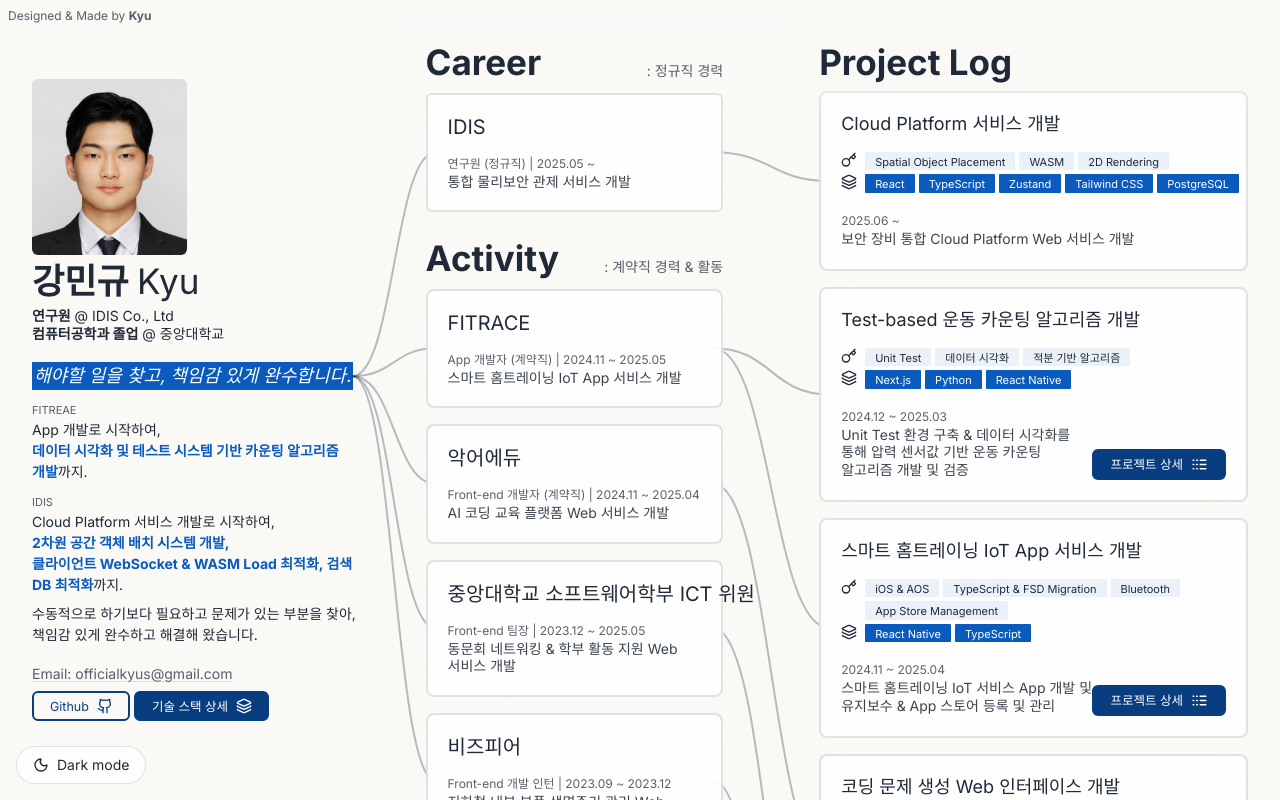
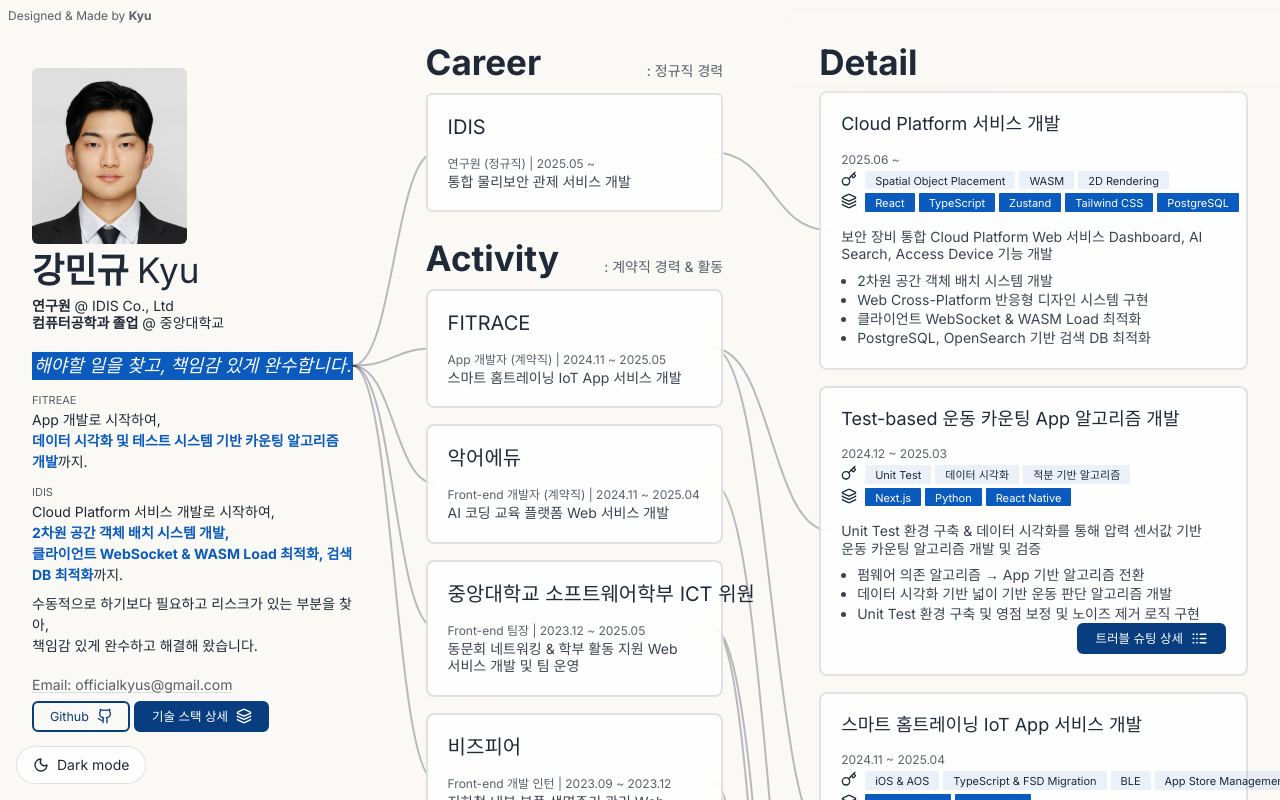
Before and after one commit to selfishAltruism/Masterpiece_of_The_Portfolio, a Next.js app: page / in a window 1280 px wide. Built offline with nearby package versions, Linux system fonts and the light colour scheme.

Commit message:
[#1] (feat) development element 내부 tasks 추가.

```diff
--- a/src/app/page.tsx
+++ b/src/app/page.tsx
@@ -206,7 +206,7 @@ export default function MainPage() {
           </section>
           <section
             className="col-span-5 row-span-4 max-lg:row-span-5 xl:col-span-4 xl:row-span-5"
-            aria-label="Project Log"
+            aria-label="Detail"
           >
             <DevelopmentList ref={devLogRef} />
           </section>
--- a/src/entities/main/DevelopmentCard.tsx
+++ b/src/entities/main/DevelopmentCard.tsx
@@ -13,8 +13,8 @@ export const DevelopmentCard = ({
     <div
       id={`dev-${development.id}`}
       className={cn(
-        "theme-panel theme-text-primary z-10 mb-2 mt-2 flex items-end justify-between rounded-lg border-2 p-5",
-        "max-lg:flex-col max-lg:gap-5 max-md:gap-2",
+        "theme-panel theme-text-primary z-10 mb-2 mt-2 flex flex-col items-end justify-between rounded-lg border-2 p-5",
+        "max-lg:gap-5 max-md:gap-2",
         "duration-200 sm:hover:scale-[1.015]",
       )}
     >
@@ -22,6 +22,10 @@ export const DevelopmentCard = ({
         <h3 className="mb-4 text-lg leading-tight max-md:mb-2 max-md:text-[13px] lg:w-[calc(100%+135px)]">
           {development.title}
         </h3>
+        <p className="theme-text-soft mb-1 text-xs leading-tight max-md:text-[10px]">
+          {development.period}
+        </p>
+
         <div className="flex gap-1 lg:w-[calc(100%+135px)]">
           <Key size={16} className="mr-1 min-w-4" />
           <div className="mb-1 flex flex-wrap items-center gap-1">
@@ -30,26 +34,34 @@ export const DevelopmentCard = ({
             ))}
           </div>
         </div>
+        {development.techStacks.length > 0 && (
           <div className="flex gap-1 lg:w-[calc(100%+135px)]">
             <Layers size={16} className="mr-1 min-w-4" />
-          <div className="mb-5 flex flex-wrap items-center gap-1 max-md:mb-2">
+            <div className="flex flex-wrap items-center gap-1 max-md:mb-2">
               {development.techStacks.map((tag, i) => (
                 <SolidStackSpan key={tag} idx={i} tag={tag} />
               ))}
             </div>
           </div>
+        )}
 
-        <p className="theme-text-soft mb-[2px] text-xs leading-tight max-md:text-[10px]">
-          {development.period}
-        </p>
-        <p className="theme-text-muted mb-[2px] text-sm leading-tight max-md:text-[11px]">
+        <p className="theme-text-muted mb-[2px] mt-4 text-sm leading-tight max-md:text-[11px]">
           {development.description}
         </p>
+        {development.tasks && development.tasks.length > 0 && (
+          <div className="mt-2">
+            <ul className="theme-text-muted list-disc space-y-0 pl-4 text-sm leading-snug max-md:text-[11px]">
+              {development.tasks.map((task) => (
+                <li key={task}>{task}</li>
+              ))}
+            </ul>
+          </div>
+        )}
       </div>
 
       {development.link && (
         <div className="">
-          <BasicButton to={development.link}>프로젝트 상세</BasicButton>
+          <BasicButton to={development.link}>트러블 슈팅 상세</BasicButton>
         </div>
       )}
     </div>
--- a/src/entities/main/TechStackDrawer.tsx
+++ b/src/entities/main/TechStackDrawer.tsx
@@ -99,6 +99,15 @@ export const TechStackDrawer = () => {
           </div>
 
           <div className="theme-panel flex flex-col gap-2 rounded-[3px] border p-2">
+            <strong className="ml-[1px]">Tool</strong>
+            <div className="flex flex-wrap gap-1">
+              {techStacks["Well-used / Tool"].map((name, idx) => (
+                <SolidStackSpan key={name} tag={name} idx={idx} />
+              ))}
+            </div>
+          </div>
+
+          <div className="theme-panel flex flex-col gap-2 rounded-[3px] border p-2">
             <strong className="ml-[1px]">Library</strong>
             <div className="flex flex-wrap gap-1">
               {techStacks["Well-used / Library"].map((name, idx) => (
--- a/src/entities/mobile/MobileDevelopmentNode.tsx
+++ b/src/entities/mobile/MobileDevelopmentNode.tsx
@@ -71,10 +71,8 @@ const MobileDevelopmentNode = ({
         <p className="theme-text-soft mb-1 text-[11px] leading-tight">
           {development.period}
         </p>
-        <p className="theme-text-muted mb-3 text-[12px] leading-snug">
-          {development.description}
-        </p>
-        <div className="mb-2 flex flex-wrap gap-1">
+
+        <div className="mb-1 mt-2 flex flex-wrap gap-1">
           <Key size={16} className="mr-1 min-w-4" />
           {development.tags.map((tag, idx) => (
             <OutlineStackSpan key={tag} idx={idx} tag={tag} />
@@ -86,10 +84,22 @@ const MobileDevelopmentNode = ({
             <SolidStackSpan key={tag} idx={idx} tag={tag} />
           ))}
         </div>
+        <p className="theme-text-muted mt-3 text-[12px] leading-snug">
+          {development.description}
+        </p>
+        {development.tasks && development.tasks.length > 0 && (
+          <div className="my-2">
+            <ul className="theme-text-muted list-disc space-y-0 pl-4 text-[11px] leading-snug">
+              {development.tasks.map((task) => (
+                <li key={task}>{task}</li>
+              ))}
+            </ul>
+          </div>
+        )}
         {development.link && (
           <div className="flex w-full justify-end">
             <div className="mt-3 w-min">
-              <BasicButton to={development.link}>프로젝트 상세</BasicButton>
+              <BasicButton to={development.link}>트러블 슈팅 상세</BasicButton>
             </div>
           </div>
         )}
--- a/src/entities/mobile/MobileProfile.tsx
+++ b/src/entities/mobile/MobileProfile.tsx
@@ -114,7 +114,7 @@ const MobileProfile = () => {
           까지.
         </p>
         <p className="break-keep leading-relaxed">
-          수동적으로 하기보다 필요하고 문제가 있는 부분을 찾아, <br />
+          수동적으로 하기보다 필요하고 리스크가 있는 부분을 찾아, <br />
           책임감 있게 완수하고 해결해 왔습니다.
         </p>
       </div>
--- a/src/shared/@types/data.d.ts
+++ b/src/shared/@types/data.d.ts
@@ -36,6 +36,7 @@ declare namespace Data {
     period: string;
     tags: string[];
     techStacks: string[];
+    tasks?: string[];
     link?: string;
   }
 }
--- a/src/shared/data/development.ts
+++ b/src/shared/data/development.ts
@@ -4,7 +4,8 @@ export const developmentLogs: Data.Development[] = [
     linkedTo: "career",
     linkedId: 1,
     title: "Cloud Platform 서비스 개발",
-    description: "보안 장비 통합 Cloud Platform Web 서비스 개발",
+    description:
+      "보안 장비 통합 Cloud Platform Web 서비스 Dashboard, AI Search, Access Device 기능 개발",
     period: "2025.06 ~",
     tags: ["Spatial Object Placement", "WASM", "2D Rendering"],
     techStacks: [
@@ -14,21 +15,31 @@ export const developmentLogs: Data.Development[] = [
       "Tailwind CSS",
       "PostgreSQL",
     ],
+    tasks: [
+      "2차원 공간 객체 배치 시스템 개발",
+      "Web Cross-Platform 반응형 디자인 시스템 구현",
+      "클라이언트 WebSocket & WASM Load 최적화",
+      "PostgreSQL, OpenSearch 기반 검색 DB 최적화",
+    ],
   },
 
   {
     id: 1,
     linkedTo: "activity",
     linkedId: 0,
-    title: "Test-based 운동 카운팅 알고리즘 개발",
+    title: "Test-based 운동 카운팅 App 알고리즘 개발",
     description:
       "Unit Test 환경 구축 & 데이터 시각화를 통해 압력 센서값 기반 운동 카운팅 알고리즘 개발 및 검증",
     period: "2024.12 ~ 2025.03",
     tags: ["Unit Test", "데이터 시각화", "적분 기반 알고리즘"],
     techStacks: ["Next.js", "Python", "React Native"],
     link: "detail/23248a0856d480c094d6de520c708f2d",
+    tasks: [
+      "펌웨어 의존 알고리즘 → App 기반 알고리즘 전환",
+      "데이터 시각화 기반 넓이 기반 운동 판단 알고리즘 개발",
+      "Unit Test 환경 구축 및 영점 보정 및 노이즈 제거 로직 구현",
+    ],
   },
-
   {
     id: 0,
     linkedTo: "activity",
@@ -40,11 +51,17 @@ export const developmentLogs: Data.Development[] = [
     tags: [
       "iOS & AOS",
       "TypeScript & FSD Migration",
-      "Bluetooth",
+      "BLE",
       "App Store Management",
     ],
     techStacks: ["React Native", "TypeScript"],
     link: "detail/23248a0856d480aeadf7e397b2582b86",
+    tasks: [
+      "실시간 데이터 처리 구조 설계 및 최적화",
+      "App 내부 튜토리얼 UI 개발",
+      "홈트레이닝 자극 UI 구현",
+      "iOS & AOS App 스토어 등록 및 버전 관리",
+    ],
   },
 
   {
@@ -58,13 +75,35 @@ export const developmentLogs: Data.Development[] = [
     tags: ["WYS | WYG MD Editor", "Pre-signed URL", "MD Export & Import"],
     techStacks: ["Next.js", "TypeScript", "Zustand", "Tailwind CSS"],
     link: "detail/23248a0856d48058a94bcaec414175df",
+    tasks: [
+      "코딩 문제 생성 인터페이스 개발",
+      "Next.js CSR/SSR 환경 렌더링 개선",
+    ],
+  },
+
+  {
+    id: 8,
+    linkedTo: "activity",
+    linkedId: 2,
+    title: "Front-end 팀 운영",
+    description:
+      "중앙대학교 소프트웨어학부 ICT 위원회 Front-end 팀장 활동 및 팀 운영",
+    period: "2023.12 ~ 2024.12",
+    tags: ["Agile 방법론", "Scrum"],
+    techStacks: [],
+    tasks: [
+      "Agile 방법론 기반 Sprint 운영",
+      "기능 별 역할 분배",
+      "Next.js, 인증/인가 구조 관련 교육 진행",
+      "서비스 홍보 Web 페이지 구현 & SEO 최적화",
+    ],
   },
 
   {
     id: 3,
     linkedTo: "activity",
     linkedId: 2,
-    title: "네트워킹 서비스 Next.js & 인증/인가 구조 구축",
+    title: "Next.js Setting & 인증/인가 구조 구축",
     description:
       "Next.js 기반 SSR & CSR 개발환경 구축 & Refrash Token 기반 인증/인가 시스템 구현",
     period: "2024.07 ~ 2024.10",
@@ -77,6 +116,10 @@ export const developmentLogs: Data.Development[] = [
       "Tailwind CSS",
     ],
     link: "detail/23248a0856d480b2aa44c113e1a8acde",
+    tasks: [
+      "App Structure 및 Layout 설계",
+      "SSR/CSR 통합 인증/인가 시스템 구축",
+    ],
   },
 
   {
@@ -89,6 +132,10 @@ export const developmentLogs: Data.Development[] = [
     period: "2023.09 ~ 2023.11",
     tags: ["Grid Wab Library", "Tree 구조 시각화 & 관리 Tool"],
     techStacks: ["React", "TypeScript", "Redux"],
+    tasks: [
+      "Grid 내부 검색, 정렬, Cell 병합 기능 구현",
+      "Drag & Drop 기반 Tree 구조 관리 기능 구현",
+    ],
   },
 
   /* {
--- a/src/shared/data/group.ts
+++ b/src/shared/data/group.ts
@@ -42,7 +42,7 @@ export const activities: Data.Activity[] = [
   {
     id: 2,
     name: "중앙대학교 소프트웨어학부 ICT 위원회",
-    description: "동문회 네트워킹 & 학부 활동 지원 Web 서비스 개발",
+    description: "동문회 네트워킹 & 학부 활동 지원 Web 서비스 개발 및 팀 운영",
     position: "Front-end 팀장",
     period: "2023.12 ~ 2025.05",
     /* result: "https://causw.co.kr",
--- a/src/shared/data/techstacks.ts
+++ b/src/shared/data/techstacks.ts
@@ -1,19 +1,19 @@
 export const techStacks = {
   "Core Dev Area": [
     "Web & App Cross-Platform",
+    "RWD",
     "Web Graphics",
-    "RWD",
     "SSR-based SEO",
   ],
 
   "Pretty well-used / Language": ["JavaScript", "TypeScript"],
-  "Pretty well-used / Framework": [
-    "React",
-    "Next.js",
-    "React Native",
-    "PostgreSQL",
+  "Pretty well-used / Framework": ["React", "Next.js", "React Native", "Expo"],
+  "Pretty well-used / Tool": [
+    "Visual Studio Code",
+    "Vite",
+    "Webpack",
+    "ESLint",
   ],
-  "Pretty well-used / Tool": ["VS Code", "Vite", "Webpack", "ESLint"],
   "Pretty well-used / Library": [
     "Axios",
     "Zustand",
@@ -24,6 +24,7 @@ export const techStacks = {
   ],
 
   "Well-used / Language": ["C++", "Python", "Dart"],
-  "Well-used / Framework": ["Flutter", "FastAPI"],
+  "Well-used / Framework": ["Flutter", "FastAPI", "PostgreSQL"],
+  "Well-used / Tool": ["Visual Studio"],
   "Well-used / Library": ["Redux", "Recoil", "react-hook-form", "Tiptap"],
 };
--- a/src/widgets/detail/Header.tsx
+++ b/src/widgets/detail/Header.tsx
@@ -29,16 +29,16 @@ interface DetailStacksProps {
 export const DetailStacks = ({ tags, techs, className }: DetailStacksProps) => (
   <div className={className}>
     <h1 className="flex items-start gap-1 font-bold tracking-tight">
-      <Key size={16} className="mt-0.5 min-w-4" />
-      <div className="flex w-full flex-wrap gap-1">
+      <div className="flex w-full flex-wrap justify-end gap-1">
+        <Key size={16} className="mt-0.5 min-w-4" />
         {tags.map((tag, i) => (
           <OutlineStackSpan key={tag} tag={tag} idx={i} />
         ))}
       </div>
     </h1>
     <h1 className="flex items-start gap-1 font-bold tracking-tight">
-      <Layers size={16} className="mt-0.5 min-w-4" />
-      <div className="flex w-full flex-wrap gap-1">
+      <div className="flex w-full flex-wrap justify-end gap-1">
+        <Layers size={16} className="mt-0.5 min-w-4" />
         {techs.map((tech, i) => (
           <SolidStackSpan key={tech} tag={tech} idx={i} />
         ))}
--- a/src/widgets/main/DevelopmentList.tsx
+++ b/src/widgets/main/DevelopmentList.tsx
@@ -19,7 +19,7 @@ const DevelopmentList = React.forwardRef<HTMLDivElement>((props, ref) => {
   return (
     <>
       <div className="theme-fade-top fixed z-40 w-full p-8 max-xl:-mt-1 max-xl:py-0">
-        <Title description="개발 상세">Project Log</Title>
+        <Title description="개발 상세">Detail</Title>
       </div>
       <div
         ref={ref}
--- a/src/widgets/main/Profile.tsx
+++ b/src/widgets/main/Profile.tsx
@@ -87,7 +87,7 @@ const Profile = React.forwardRef<HTMLDivElement>((props, ref) => {
             까지.
           </p>
           <div>
-            수동적으로 하기보다 필요하고 문제가 있는 부분을 찾아, <br />
+            수동적으로 하기보다 필요하고 리스크가 있는 부분을 찾아, <br />
             책임감 있게 완수하고 해결해 왔습니다.
           </div>
         </div>
@@ -215,7 +215,8 @@ const Profile = React.forwardRef<HTMLDivElement>((props, ref) => {
                     까지.
                   </p>
                   <p>
-                    수동적으로 하기보다 필요하고 문제가 있는 부분을 찾아, <br />
+                    수동적으로 하기보다 필요하고 리스크가 있는 부분을 찾아,{" "}
+                    <br />
                     책임감 있게 완수하고 해결해 왔습니다.
                   </p>
                 </DialogDescription>
```
Lines whose indentation alone changed are shown as unchanged.
